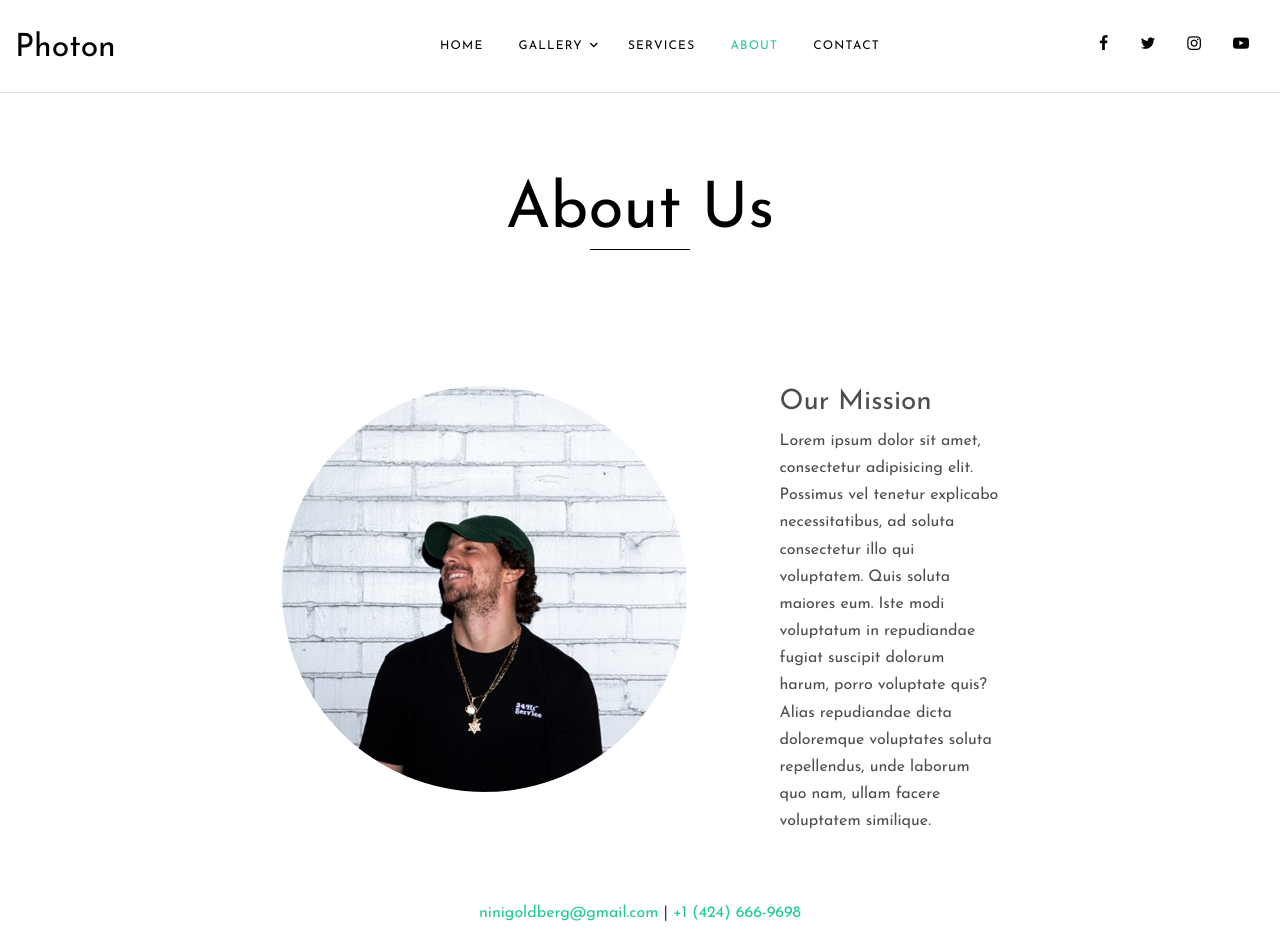
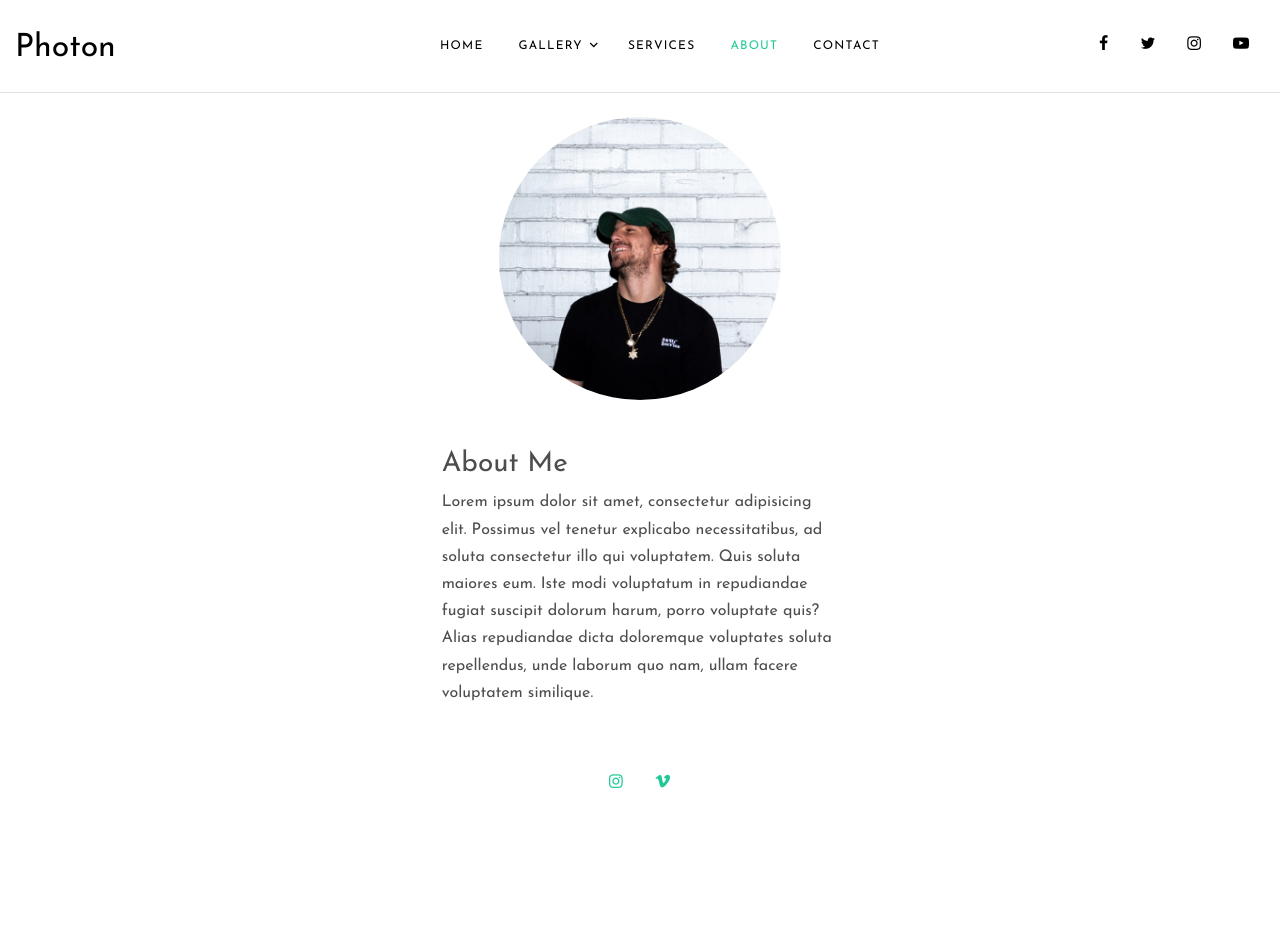
Before and after one commit to ninigold/nini, a plain HTML site: page about.html in a window 1280 px wide. After the commit the page ends 800 px from the top, so only its background shows below. Drawn offline with Linux system fonts and the light colour scheme; files whose address does not match are found by name.

Commit message:
Update about.html

```diff
--- a/about.html
+++ b/about.html
@@ -116,19 +116,19 @@
     <div class="container-fluid">
 
       <div class="row justify-content-center">
-        <div class="col-md-7">
-          <div class="row mb-5 site-section">
+        <div class="col-12">
+          <!-- <div class="row mb-5 site-section">
             <div class="col-12 ">
               <h2 class="site-section-heading text-center">About Us</h2>
             </div>
-          </div>
+          </div> -->
 
           <div class="row mb-5">
-            <div class="col-md-7">
-              <img src="images/nir.jpeg" alt="Images" class="img-fluid rounded-circle">
+            <div class="col-12">
+              <img src="images/nir.jpeg" alt="Images" class="img-fluid rounded-circle d-block mx-auto mt-4 mb-4 col-3">
             </div>
-            <div class="col-md-4 ml-auto">
-              <h3>Our Mission</h3>
+            <div class="col-md-4 mx-auto mt-4">
+              <h3>About Me</h3>
               <p>Lorem ipsum dolor sit amet, consectetur adipisicing elit. Possimus vel tenetur explicabo necessitatibus, ad soluta consectetur illo qui voluptatem. Quis soluta maiores eum. Iste modi voluptatum in repudiandae fugiat suscipit dolorum harum, porro voluptate quis? Alias repudiandae dicta doloremque voluptates soluta repellendus, unde laborum quo nam, ullam facere voluptatem similique.</p>
             </div>
           </div>
@@ -185,12 +185,16 @@
       </div>
     </div>
 
-
-    <div class="text-dark text-center mb-3">
-      <a href="mailto:ninigoldberg@gmail.com" target="_blank">ninigoldberg@gmail.com</a> | <a href="tel:1-424-666-9698">+1 (424) 666-9698</a>
+      <div class="row">
+      <ul class="mx-auto list-unstyled d-flex text-center mb-0" data-class="social">
+          <li>
+            <a href="https://www.instagram.com/nirhaygoldberg" target="_blank" class="pl-3 pr-3"><span class="icon-instagram"></span></a>
+          </li>
+          <li>
+            <a href="https://www.vimeo.com/nirhaygoldberg" target="_blank" class="pl-3 pr-3"><span class="icon-vimeo"></span></a>
+          </li>
+        </ul>
     </div>
-
-
 
 
 
```
